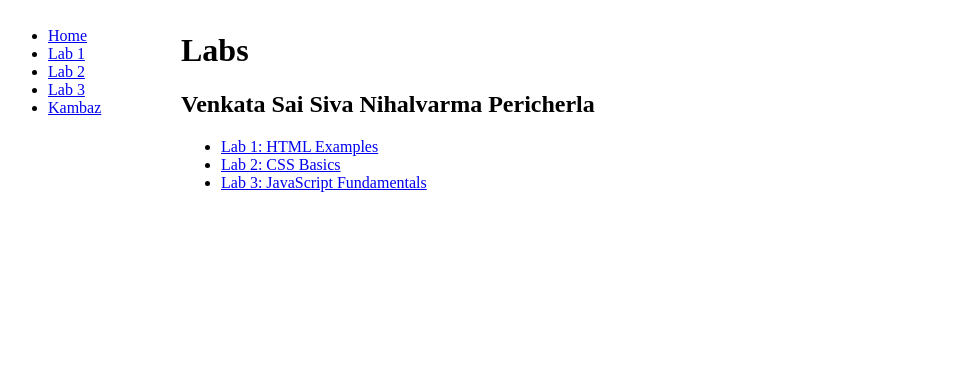
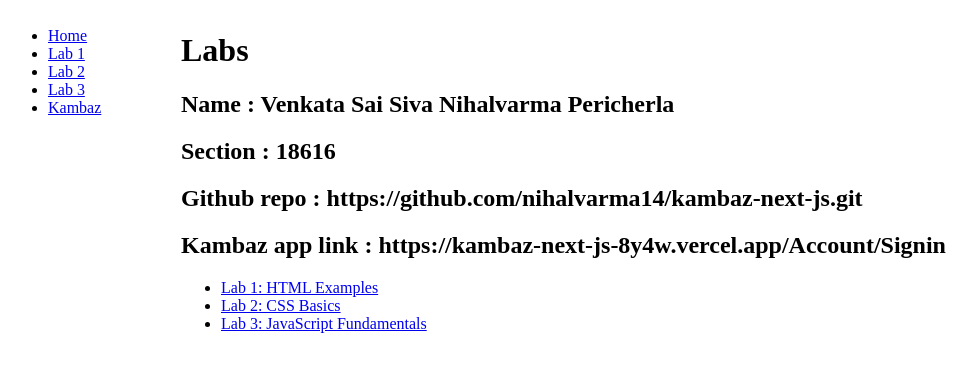
Before and after one commit to nihalvarma14/kambaz-next-js, a Next.js app: page /Labs in a window 1280 px wide. Shown: the top 372 px of the page, without its empty margins (3-980 px from the left). Built offline with nearby package versions, Linux system fonts and the light colour scheme.

Commit message:
Updated Labs\page.tsx

```diff
--- a/app/Labs/page.tsx
+++ b/app/Labs/page.tsx
@@ -3,7 +3,10 @@
  return (
    <div id="wd-labs">
      <h1>Labs</h1>
-     <h2>Venkata Sai Siva Nihalvarma Pericherla</h2>
+     <h2>Name : Venkata Sai Siva Nihalvarma Pericherla</h2>
+     <h2>Section : 18616</h2>
+     <h2>Github repo : https://github.com/nihalvarma14/kambaz-next-js.git</h2>
+     <h2>Kambaz app link : https://kambaz-next-js-8y4w.vercel.app/Account/Signin</h2>
      <ul>
        <li>
          <Link href="/Labs/Lab1" id="wd-lab1-link">
```
